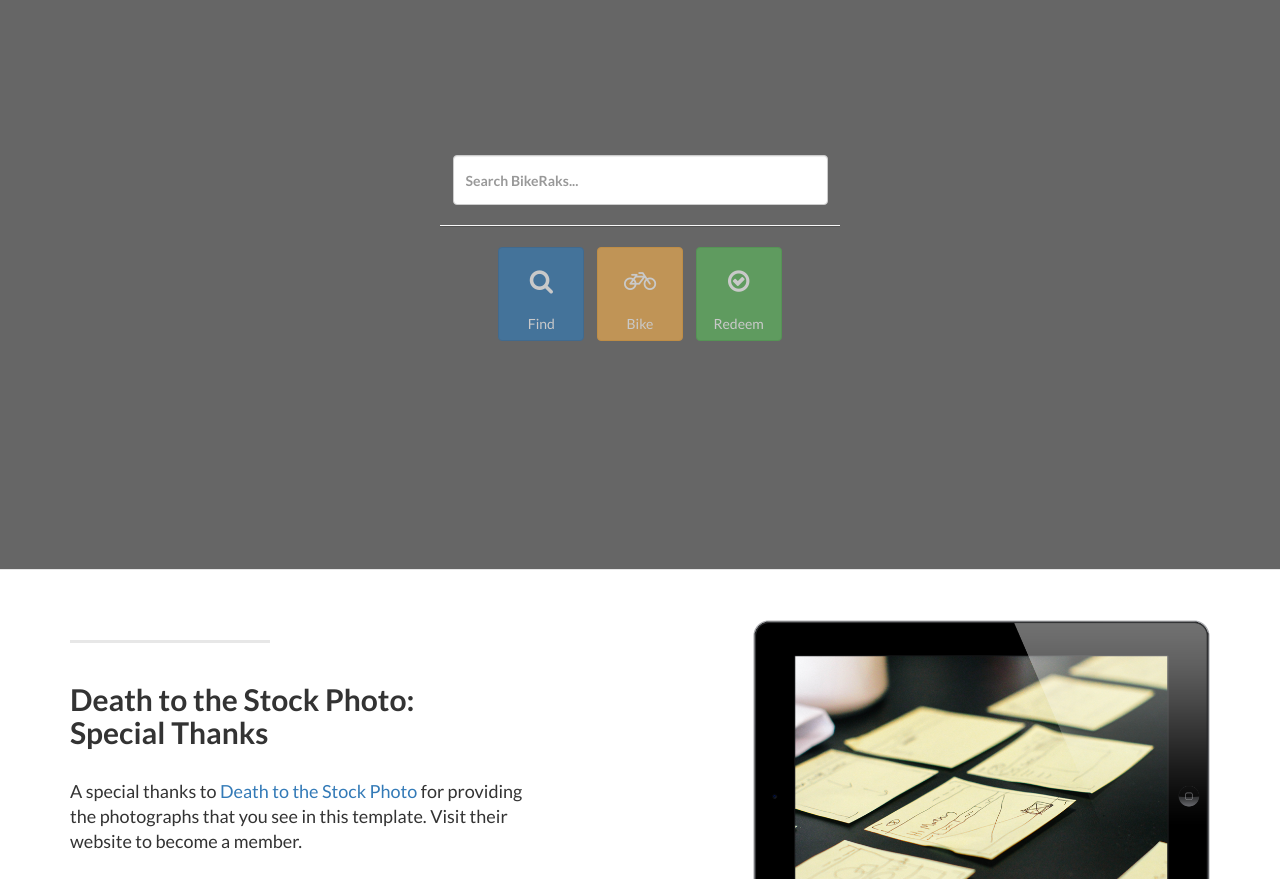
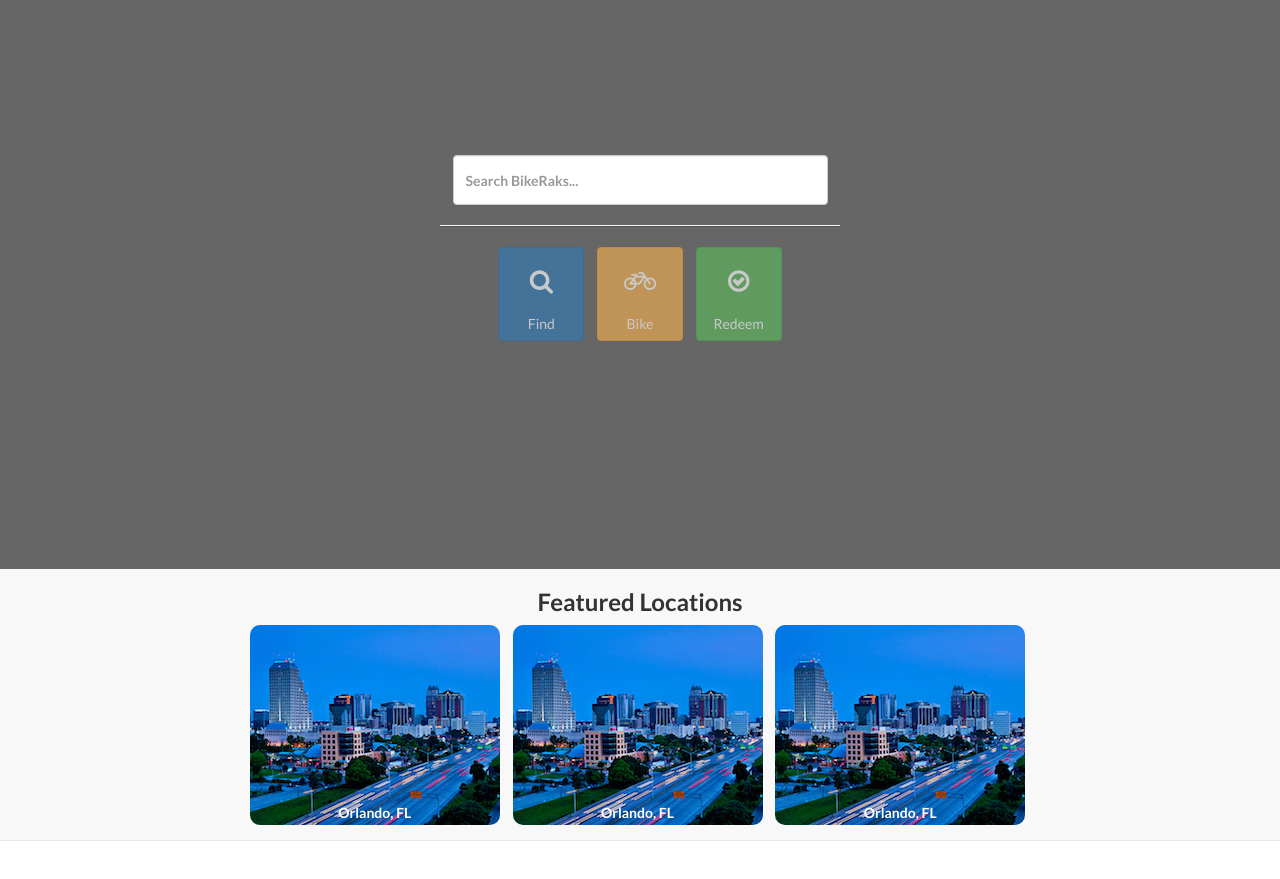
Before and after one commit to albertlv/bike-demo-landing-page, a plain HTML site: page index.html in a window 1280 px wide. Shown: the part 73-952 px from the top of the page. Drawn offline with Linux system fonts and the light colour scheme.

Commit message:
last update of 2-19-2017

```diff
--- a/css/landing-page.css
+++ b/css/landing-page.css
@@ -207,10 +207,11 @@ a.enter-web:active { /*selected link*/
 }
 
 footer {
-    padding: 100px 0;
+    padding: 50px 0;
+    text-align: center;
     background-color: #f8f8f8;
     /*background-color: #000000;*/
-    color: #FFFFFF;
+    /*color: #FFFFFF;*/
 }
 
 p.copyright {
@@ -291,7 +292,7 @@ p.copyright {
     /*background: linear-gradient( rgba(0, 0, 0, 0), rgba(0, 0, 0, 0) );*/
     /*background-color: #909AA0;*/
     font-size: 25px;
-    text-align:center;
+    text-align: center;
     padding-top: 15px;
     /*border-radius: 50%;*/
     /*-moz-border-radius: 50%;
@@ -303,3 +304,85 @@ p.copyright {
     -o-transition: all ease 0.3s;
     -ms-transition: all ease 0.3s;*/
 }
+
+
+
+/*TESTING THIS BELOW*/
+
+.featured-locations {
+    text-align: center;
+    background-color: #f8f8f8;
+}
+
+.city {
+    display: inline-block;
+    width: 100%;
+    height: 200px;
+    max-height: 200px;
+    width: 250px;
+    max-width: 250px;
+    overflow: hidden;
+    position: relative;
+    -webkit-border-radius: 10px;
+    -moz-border-radius: 10px;
+    border-radius: 10px;
+    /*text-align: center;*/
+    /*-webkit-mask-image: -webkit-radial-gradient(circle,#fff,#000);*/
+}
+
+.city .img {
+    top: -170px;
+
+}
+
+.city .content {
+    display: block;
+    /*width: 50%;
+    height: 50%;*/
+    position: absolute;
+    bottom: 2px;
+    left: 0px;
+    right: 0px;
+    /*background-image: linear-gradient(to bottom,rgba(0,0,0,0),rgba(0,0,0,.5));*/
+}
+
+.city .content .position-wrap {
+    width: 100%;
+    /*text-align: center;*/
+}
+
+.city .content .position-wrap .name {
+    /*display: inline-block;*/
+    /*font-size: 16px;*/
+    /*font-weight: 400;*/
+    color: #FFF;
+    text-align: center;
+    /*letter-spacing: -.11px;*/
+    /*line-height: 16px;*/
+    /*text-shadow: 1px 1px 1px rgba(0,0,0,.5);*/
+    /*text-transform: none;*/
+}
+
+/*.city .content .position-wrap .options {
+    font-size: 12px;
+    font-weight: 400;
+    color: rgba(255,255,255,.75);
+    letter-spacing: -.11px;
+    line-height: 12px;
+    text-shadow: 1px 1px 1px rgba(0,0,0,.5);
+}
+
+.city .content .position-wrap .options {
+    display: block;
+    opacity: .75;
+    font-size: 11px;
+    font-weight: 400;
+    line-height: 1em;
+    letter-spacing: .6px;
+    color: #fff;
+    text-shadow: 1px 1px 3px #000;
+}*/
+
+
+
+/*TESTING THIS ABOVE*/
--- a/index.html
+++ b/index.html
@@ -118,27 +118,28 @@
     </div>
     <!-- /.intro-header -->
 
-    <!--<div class="featured-locations">
-        <div class="container">
-            <div class="row">
-                <div class="col-lg-4">
-                    <div class="locations-list-one">
-                        Orlando
-                    </div>
-                </div>
-                <div class="col-lg-4">
-                    <div class="locations-list-two">
-                        Miami
-                    </div>
-                </div>
-                <div class="col-lg-4">
-                    <div class="locations-list-three">
-                        Gainesville
-                    </div>
-                </div>
-            </div>
-        </div>
-    </div>-->
+<!--TESTING THIS BELOW-->
+
+<div class="featured-locations">
+    <div class="container">
+        <h3>Featured Locations</h3>
+        <ul class="list-inline">
+            <li>
+                <a class="city" href="#"><img class="img" src="img/temp_img/downtown_Orlando.jpg" alt="Orlando, FL"><span class="content"><span class="position-wrap"><span class="name">Orlando, FL</span></span></span></a>
+            </li>
+            <li>
+                <a class="city" href="#"><img class="img" src="img/temp_img/downtown_Orlando.jpg" alt="Orlando, FL"><span class="content"><span class="position-wrap"><span class="name">Orlando, FL</span></span></span></a>
+            </li>
+            <li>
+                <a class="city" href="#"><img class="img" src="img/temp_img/downtown_Orlando.jpg" alt="Orlando, FL"><span class="content"><span class="position-wrap"><span class="name">Orlando, FL</span></span></span></a>
+            </li>
+        </ul>
+        <!--<span class="link-with-arrow"><a href="#">View More Locations <span class="arrow"><i></i></span></a>
+        </span>-->
+    </div>
+</div>
+
+<!--TESTING THIS ABOVE-->
 
 
 
@@ -249,15 +250,19 @@
                 <div class="col-lg-12">
                     <ul class="list-inline">
                         <li>
-                            <a href="#">Home</a>
+                            <a href="#">About</a>
                         </li>
                         <li class="footer-menu-divider">&sdot;</li>
                         <li>
-                            <a href="#howitworks">How It Works</a>
+                            <a href="#">Contact Us</a>
                         </li>
                         <li class="footer-menu-divider">&sdot;</li>
                         <li>
-                            <a href="#contactus">Contact Us</a>
+                            <a href="#">Cities</a>
+                        </li>
+                        <li class="footer-menu-divider">&sdot;</li>
+                        <li>
+                            <a href="#">BikeRaks for Business Owners</a>
                         </li>
                         <li class="footer-menu-divider">&sdot;</li>
                         <li>
```
Also changed, not shown: img/temp_img/downtown_Orlando.jpg (added), 2 other files.
